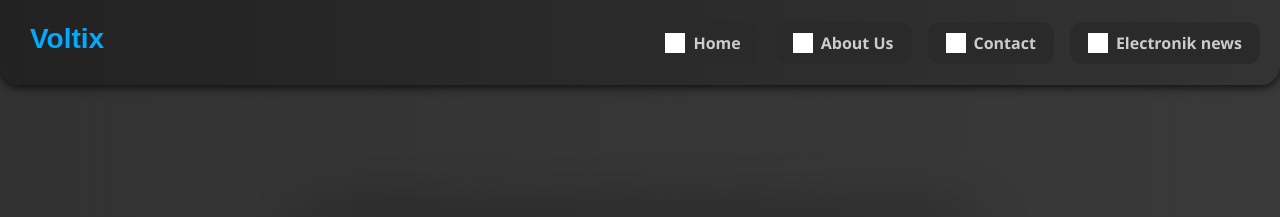
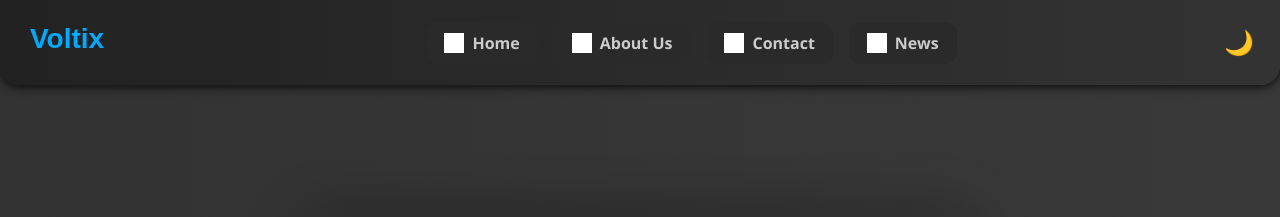
Before and after one commit to and1kk/Voltix, a plain HTML site: page pages/contact.html in a window 1280 px wide. Shown: the top 217 px of the page. Drawn offline with Linux system fonts and the light colour scheme; grey boxes are pictures that could not be loaded.

Commit message:
Первый коммит

```diff
--- a/css/contact.css
+++ b/css/contact.css
@@ -26,6 +26,25 @@ body {
     animation: body-fade 8s ease-in-out infinite;
     font-family: 'Segoe UI', Tahoma, Geneva, Verdana, sans-serif;
     color: #eee;
+}
+
+
+/* Темная тема — по умолчанию */
+
+.contact-section {
+    background-color: #2c2c2c;
+    color: #eee;
+    padding: 20px;
+    border-radius: 12px;
+    transition: background-color 0.3s ease, color 0.3s ease;
+}
+
+
+/* Светлая тема */
+
+.light-theme .contact-section {
+    background-color: #fff;
+    color: #111;
 }
 
 
--- a/css/index.css
+++ b/css/index.css
@@ -13,6 +13,7 @@ body {
     color: #eee;
     -webkit-font-smoothing: antialiased;
     -moz-osx-font-smoothing: grayscale;
+    transition: background 0.5s ease, color 0.5s ease;
 }
 
 @keyframes body-fade {
@@ -28,23 +29,37 @@ body {
 }
 
 
+/* Светлая тема для body */
+
+.light-theme {
+    background: #f5f5f5;
+    color: #111;
+    animation: none;
+}
+
+
 /* Фильтры */
 
 .filters {
     position: fixed;
-    top: 0;
+    top: 85px;
     left: 0;
     bottom: 0;
-    top: 85px;
     width: 270px;
     max-width: 80vw;
     background-color: #1e1e1e;
     padding: 25px 30px;
     box-shadow: 3px 0 15px rgba(0, 87, 255, 0.3);
     overflow-y: auto;
-    transition: transform 0.3s ease;
+    transition: transform 0.3s ease, background-color 0.5s ease;
     z-index: 1100;
     border-radius: 0 15px 15px 0;
+    color: #eee;
+}
+
+.light-theme .filters {
+    background-color: #eaeaea;
+    color: #222;
 }
 
 .filters h2 {
@@ -52,6 +67,10 @@ body {
     font-size: 1.8rem;
     color: #00aaff;
     margin-bottom: 20px;
+}
+
+.light-theme .filters h2 {
+    color: #0077ff;
 }
 
 .filter-group {
@@ -73,6 +92,14 @@ body {
     background-color: #111;
     color: #eee;
     font-size: 1rem;
+    transition: background-color 0.3s ease, color 0.3s ease, border-color 0.3s ease;
+}
+
+.light-theme .filter-group input,
+.light-theme .filter-group select {
+    background-color: #fff;
+    color: #222;
+    border-color: #bbb;
 }
 
 #applyFilters {
@@ -140,8 +167,14 @@ body {
     gap: 30px;
     padding: 40px 20px;
     background-color: #1a1a1a;
-    transition: margin-left 0.3s ease;
+    transition: margin-left 0.3s ease, background-color 0.5s ease, color 0.5s ease;
     margin-left: 270px;
+    color: #ddd;
+}
+
+.light-theme #productsList {
+    background-color: #fff;
+    color: #111;
 }
 
 
@@ -158,8 +191,14 @@ body {
     align-items: center;
     color: #ddd;
     text-align: center;
-    transition: transform 0.3s ease, box-shadow 0.3s ease;
+    transition: transform 0.3s ease, box-shadow 0.3s ease, background-color 0.5s ease, color 0.5s ease;
     cursor: pointer;
+}
+
+.light-theme .product-card {
+    background-color: #e7e7e7;
+    color: #222;
+    box-shadow: 0 6px 15px rgba(0, 87, 255, 0.4);
 }
 
 .product-card:hover {
@@ -181,6 +220,10 @@ body {
     color: #00aaff;
 }
 
+.light-theme .product-card h3 {
+    color: #0077ff;
+}
+
 .product-card p {
     font-size: 1rem;
     margin: 0 0 15px;
@@ -188,11 +231,19 @@ body {
     min-height: 48px;
 }
 
+.light-theme .product-card p {
+    color: #444;
+}
+
 .product-card .price {
     font-size: 1.4rem;
     font-weight: 700;
     color: #00d8ff;
     margin-bottom: 20px;
+}
+
+.light-theme .product-card .price {
+    color: #0077ff;
 }
 
 
--- a/css/product.css
+++ b/css/product.css
@@ -1,10 +1,12 @@
+/* Сброс и базовые стили */
+
 body {
     margin: 0;
+    padding: 0;
+    /* Убрал padding, чтобы избежать горизонтального скролла */
     font-family: 'Segoe UI', Tahoma, Geneva, Verdana, sans-serif;
     background-color: #2e2e2e;
     color: #ddd;
-    /* Уберём центрирование */
-    padding: 40px 0;
     min-height: 100vh;
 }
 
@@ -12,14 +14,11 @@ body {
     background-color: #3a3a3a;
     width: 100vw;
     /* на всю ширину окна */
-    height: auto;
-    border-radius: 0;
-    /* убираем скругления, чтобы заполнять всю ширину */
-    box-shadow: none;
-    /* убираем тень */
     padding: 30px 40px;
     box-sizing: border-box;
     color: #eee;
+    border-radius: 0;
+    box-shadow: none;
 }
 
 #productName {
@@ -80,10 +79,17 @@ h2 {
     font-weight: 600;
 }
 
+#characteristicsTable tbody tr {
+    transition: background-color 0.3s ease;
+}
+
 #characteristicsTable tbody tr:hover {
     background-color: #505050;
     cursor: default;
 }
+
+
+/* Медиа-запросы для адаптивности */
 
 @media (max-width: 768px) {
     #productName {
--- a/scripts/header.js
+++ b/scripts/header.js
@@ -1,7 +1,17 @@
 function loadHeader() {
-    // Добавляем стили
     const style = document.createElement('style');
     style.textContent = `
+    body {
+        transition: background-color 0.3s ease, color 0.3s ease;
+        background-color: #1e1e1e;
+        color: #eee;
+    }
+
+    .light-theme {
+        background-color: #f5f5f5;
+        color: #111;
+    }
+
     .main-header {
         position: fixed;
         top: 0;
@@ -17,6 +27,11 @@ function loadHeader() {
         box-shadow: 0 2px 10px rgba(0, 0, 0, 0.8);
         border-bottom-left-radius: 20px;
         border-bottom-right-radius: 20px;
+        transition: background 0.3s ease;
+    }
+
+    .light-theme .main-header {
+        background: linear-gradient(90deg, #f0f0f0, #e0e0e0);
     }
 
     .logo canvas {
@@ -52,16 +67,30 @@ function loadHeader() {
         box-shadow: inset 0 0 0 2px transparent;
     }
 
+    .light-theme nav a {
+        background: #ddd;
+        color: #111;
+    }
+
     nav a img {
         width: 20px;
         height: 20px;
         filter: brightness(0) invert(1);
     }
 
+    .light-theme nav a img {
+        filter: none;
+    }
+
     nav a:hover {
         background: #0057ff;
         color: #e0eaff;
         box-shadow: inset 0 0 6px #0057ff;
+    }
+
+    .light-theme nav a:hover {
+        background: #0057ff;
+        color: #fff;
     }
 
     #searchForm {
@@ -78,6 +107,11 @@ function loadHeader() {
         background-color: #2a2a2a;
         color: #eee;
         transition: box-shadow 0.3s ease;
+    }
+
+    .light-theme #searchInput {
+        background-color: #fff;
+        color: #000;
     }
 
     #searchInput:focus {
@@ -97,6 +131,35 @@ function loadHeader() {
         height: 3px;
         background: #ccc;
         border-radius: 2px;
+    }
+
+    .theme-toggle {
+        background: none;
+        border: none;
+        font-size: 24px;
+        cursor: pointer;
+        color: #fff;
+        margin-left: 15px;
+        transition: transform 0.2s ease;
+    }
+
+    .theme-toggle:hover {
+        transform: rotate(15deg) scale(1.1);
+    }
+
+    .light-theme .theme-toggle {
+        color: #222;
+    }
+
+    #productsList {
+        background-color: #2c2c2c;
+        padding: 20px;
+        border-radius: 12px;
+        transition: background 0.3s ease;
+    }
+
+    .light-theme #productsList {
+        background-color: #fff;
     }
 
     @media (max-width: 768px) {
@@ -125,10 +188,9 @@ function loadHeader() {
             display: flex;
         }
     }
-  `;
+    `;
     document.head.appendChild(style);
 
-    // Создаём HTML хедера
     const header = document.createElement('header');
     header.className = 'main-header';
 
@@ -136,20 +198,19 @@ function loadHeader() {
       <div class="logo">
         <canvas id="logoCanvas" width="160" height="50"></canvas>
       </div>
-      <div class="burger" id="burger">
-        <span></span>
-        <span></span>
-        <span></span>
+      <div class="burger" id="burger" aria-label="Меню">
+        <span></span><span></span><span></span>
       </div>
-      <nav id="navMenu">
-        <a href="/pages/index.html"><img src="https://img.icons8.com/ios-filled/50/ffffff/home.png" />Home</a>
-        <a href="/pages/about.html"><img src="https://img.icons8.com/ios-filled/50/ffffff/info.png" />About Us</a>
-        <a href="/pages/contact.html"><img src="https://img.icons8.com/ios-filled/50/ffffff/contacts.png" />Contact</a>
-        <a href="/pages/news.html"><img src="https://img.icons8.com/ios-filled/50/ffffff/partly-cloudy-day.png" />Electronik news</a>
+      <nav id="navMenu" role="navigation" aria-label="Главное меню">
+        <a href="/pages/index.html"><img src="https://img.icons8.com/ios-filled/50/ffffff/home.png" alt="Главная"/>Home</a>
+        <a href="/pages/about.html"><img src="https://img.icons8.com/ios-filled/50/ffffff/info.png" alt="О нас"/>About Us</a>
+        <a href="/pages/contact.html"><img src="https://img.icons8.com/ios-filled/50/ffffff/contacts.png" alt="Контакты"/>Contact</a>
+        <a href="/pages/news.html"><img src="https://img.icons8.com/ios-filled/50/ffffff/news.png" alt="Новости"/>News</a>
       </nav>
+      <button class="theme-toggle" id="themeToggle" aria-label="Переключить тему">🌙</button>
     `;
 
-    // Поиск — только на главной
+    // Добавляем поиск на главной странице
     const path = window.location.pathname;
     if (path.endsWith('/index.html') || path === '/' || path === '/pages/') {
         const form = document.createElement('form');
@@ -159,29 +220,42 @@ function loadHeader() {
         input.type = 'text';
         input.id = 'searchInput';
         input.placeholder = 'Поиск товаров...';
+        input.setAttribute('aria-label', 'Поиск товаров');
 
         form.appendChild(input);
         header.appendChild(form);
     }
 
-    // Вставляем header и отступ для фиксированной шапки
     document.body.prepend(header);
     document.body.style.paddingTop = '120px';
 
-    // Инициализируем логотип
+    // Рисуем логотип на canvas
     const canvas = document.getElementById('logoCanvas');
     const ctx = canvas.getContext('2d');
+    ctx.clearRect(0, 0, canvas.width, canvas.height);
     ctx.font = 'bold 28px Arial';
     ctx.fillStyle = '#00aaff';
     ctx.textBaseline = 'middle';
     ctx.fillText('Voltix', 10, canvas.height / 2);
 
-    // Адаптивное бургер-меню
+    // Логика бургера меню
     const burger = document.getElementById('burger');
     const nav = document.getElementById('navMenu');
+    burger.addEventListener('click', () => nav.classList.toggle('active'));
 
-    burger.addEventListener('click', () => {
-        nav.classList.toggle('active');
+    // Кнопка переключения темы
+    const toggleBtn = document.getElementById('themeToggle');
+
+    // Инициализация кнопки и темы из localStorage
+    if (localStorage.getItem('theme') === 'light') {
+        document.body.classList.add('light-theme');
+        toggleBtn.textContent = '🌞';
+    }
+
+    toggleBtn.addEventListener('click', () => {
+        const isLight = document.body.classList.toggle('light-theme');
+        localStorage.setItem('theme', isLight ? 'light' : 'dark');
+        toggleBtn.textContent = isLight ? '🌞' : '🌙';
     });
 }
 
```
Also changed, not shown: pages/index.html (+9 -0 lines).
